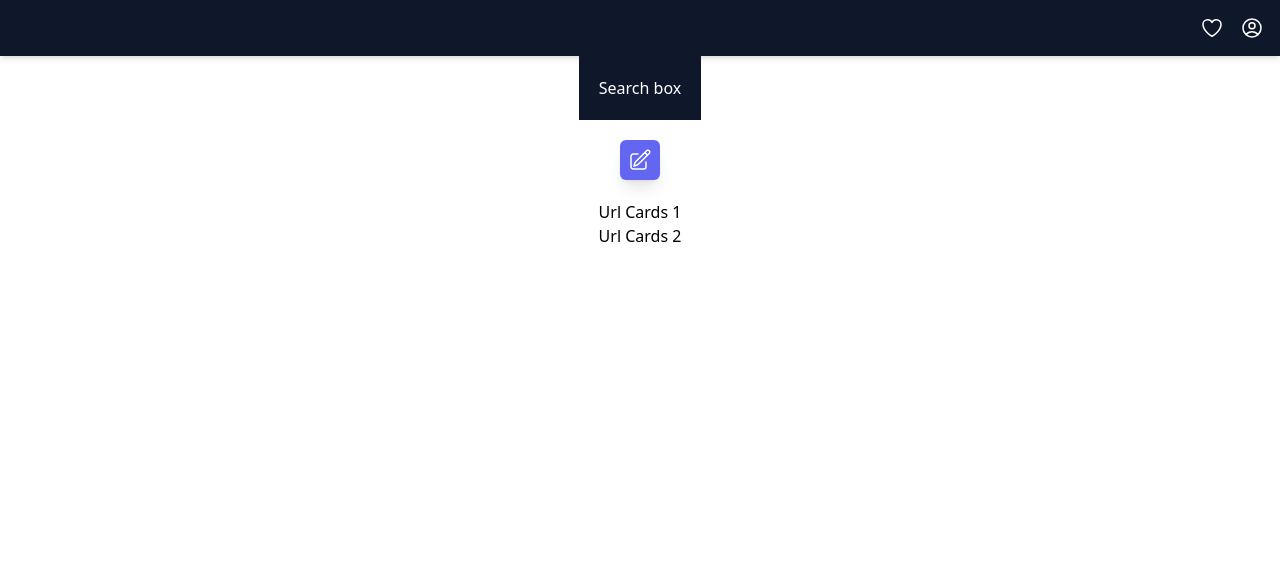
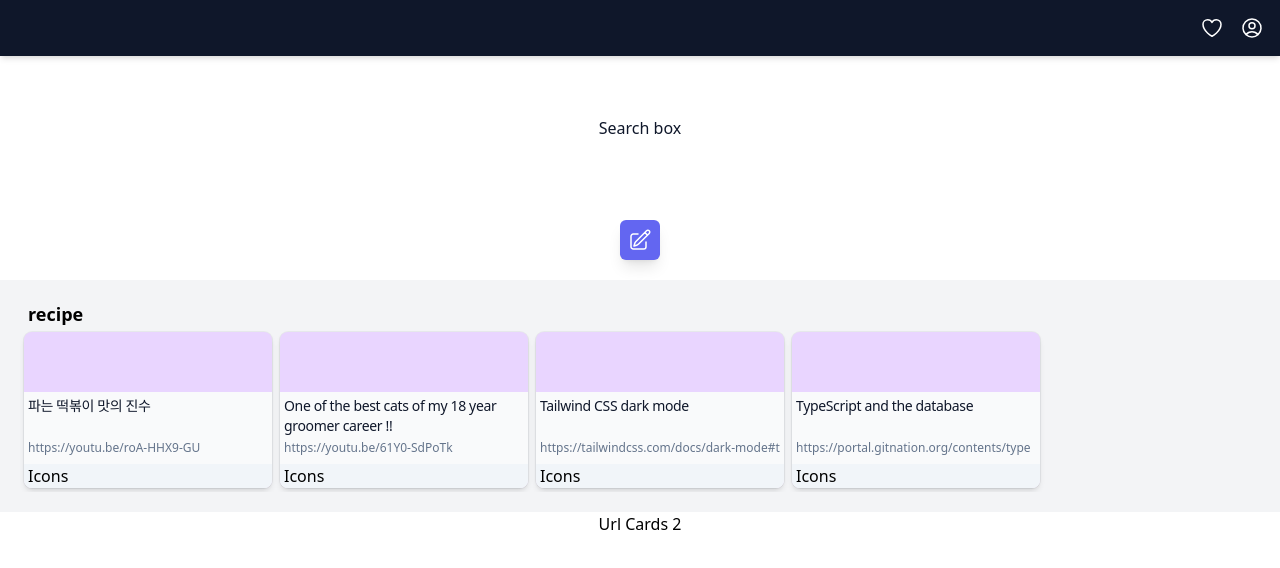
Before and after one commit to esther615kim/next_linkuni, a Next.js app: page / in a window 1280 px wide. Shown: the top 568 px of the page. Built offline with nearby package versions, Linux system fonts and the light colour scheme.

Commit message:
style: urlcards

```diff
--- a/pages/index.tsx
+++ b/pages/index.tsx
@@ -1,5 +1,8 @@
 import { AddUrlBox } from "../src/components/AddUrlBox";
 import { Layout } from "../src/components/Layout";
+import { UrlCards } from "../src/components/UrlCards";
+import { url_card_data } from "../src/data/mockData";
+// add it to firebase & apis
 import type { NextPage } from "next";
 import Head from "next/head";
 import Image from "next/image";
@@ -8,13 +11,13 @@ const Home: NextPage = () => {
   return (
     <Layout>
       {/* SEARCH BOX */}
-      <div className="p-5 text-center text-white p2 bg-slate-900">
+      <div className="w-4/5 p-10 m-5 text-center rounded-md text-slate-900">
         Search box
       </div>
       {/* ADD BUTTON */}
       <AddUrlBox />
       {/* URL CARDS */}
-      <div>Url Cards 1</div>
+      <UrlCards cardsData={url_card_data} />
       <div>Url Cards 2</div>
     </Layout>
   );
--- a/src/components/AddUrlBox/index.tsx
+++ b/src/components/AddUrlBox/index.tsx
@@ -4,7 +4,7 @@ import { PencilSquareIcon } from "@heroicons/react/24/outline";
 
 export const AddUrlBox = function () {
   return (
-    <div className="inline-flex items-center justify-center w-10 p-2 m-5 bg-indigo-500 rounded-md shadow-lg">
+    <div className="inline-flex items-center justify-center w-10 p-2 m-5 bg-indigo-500 rounded-md shadow-lg hover:bg-indigo-400 ">
       <PencilSquareIcon className="w-6 h-6 text-white" />
     </div>
   );
--- /dev/null
+++ b/src/components/UrlCards/SingleCard.tsx
@@ -0,0 +1,24 @@
+import { UrlCardData } from "../../data/mockData";
+
+type Props = {
+  cardData: UrlCardData;
+};
+
+const SingleCard = ({ cardData }: Props) => {
+  return (
+    <div className="w-40 m-2 overflow-x-auto bg-purple-200 rounded-lg shadow-md hover:shadow-gray-400 sm:pt-5 sm:m-1 md:w-1/5 dark:bg-slate-800 ring-1 ring-slate-900/5">
+      <div className="mt-10 xs-mt-5 bg-gray-50">
+        <h3 className="h-12 mt-2 overflow-hidden text-sm tracking-tight font-meSdium md:p-1 text-slate-900 dark:text-white">
+          {cardData.title}
+        </h3>
+        <p className="h-4 px-1 pb-1 overflow-hidden text-xs break-all md:pb-1 text-slate-500 dark:text-slate-400">
+          {cardData.url}
+        </p>
+        {/* ICONS */}
+        <div className="px-1 mt-2 bg-slate-100">Icons</div>
+      </div>
+    </div>
+  );
+};
+
+export default SingleCard;
--- /dev/null
+++ b/src/components/UrlCards/index.tsx
@@ -0,0 +1,23 @@
+import { UrlCardData } from "../../data/mockData";
+import SingleCard from "./SingleCard";
+import { PencilSquareIcon } from "@heroicons/react/24/outline";
+
+type Props = {
+  cardsData: UrlCardData[];
+};
+
+export const UrlCards = function ({ cardsData }: Props) {
+  return (
+    <div className="w-full p-5 bg-gray-100">
+      <h3 className="pl-2 text-lg font-bold align-left">
+        {cardsData[0].category}
+      </h3>
+      {/* CARD */}
+      <div className="flex overflow-x-auto">
+        {cardsData.map((card) => (
+          <SingleCard key={card.id} cardData={card} />
+        ))}
+      </div>
+    </div>
+  );
+};
--- a/src/data/mockData.ts
+++ b/src/data/mockData.ts
@@ -1,4 +1,4 @@
-type UrlCardData = {
+export type UrlCardData = {
     id:string,
     category:string,
     title:string,
```
Also changed, not shown: 1 other file (tests, documents, lock files or other folders).
